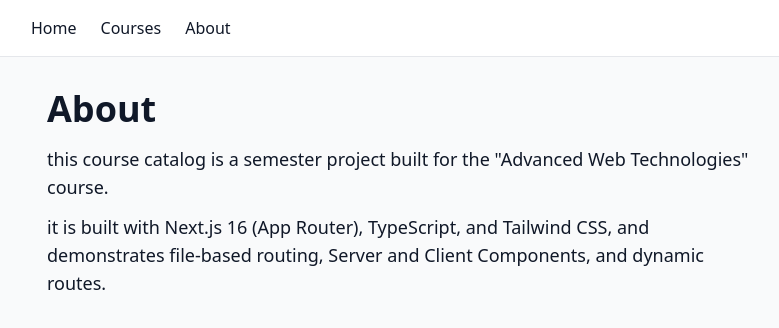
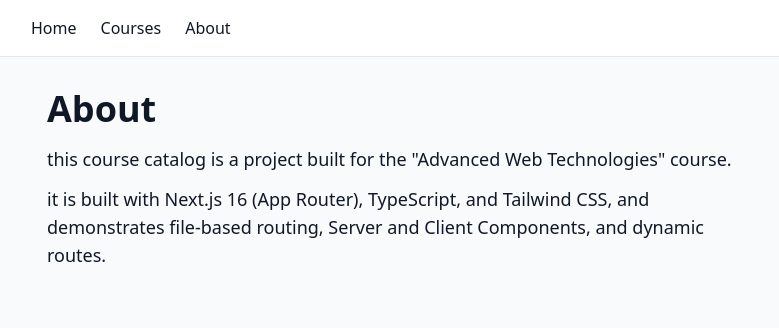
Before and after one commit to janele9/awt-lab02-arystambayeva, a Next.js app: page /about in a window 1280 px wide. Shown: the top 328 px of the page, without its empty margins (241-1020 px from the left). Built offline with nearby package versions, Linux system fonts and the light colour scheme.

Commit message:
fix: polish about page and not-found text

```diff
--- a/app/about/page.tsx
+++ b/app/about/page.tsx
@@ -3,7 +3,7 @@ export default function AboutPage() {
     <main className="mx-auto max-w-3xl p-8">
       <h1 className="text-4xl font-bold mb-4">About</h1>
       <p className="text-lg mb-3">
-        this course catalog is a semester project built for the
+        this course catalog is a project built for the
         &quot;Advanced Web Technologies&quot; course.
       </p>
       <p className="text-lg">
--- a/app/courses/not-found.tsx
+++ b/app/courses/not-found.tsx
@@ -5,13 +5,13 @@ export default function NotFound() {
     <main className="mx-auto max-w-3xl p-8">
       <h1 className="text-3xl font-bold mb-4">Course not found</h1>
       <p className="mb-6">
-        The course you are looking for doesn&apos;t exist.
+        The course you are looking for doesn't exist.
       </p>
       <Link
         href="/courses"
         className="inline-block rounded bg-blue-600 px-4 py-2 text-white hover:bg-blue-700"
       >
-        ← Back to coursesa
+        ← Back to courses
       </Link>
     </main>
   );
```
